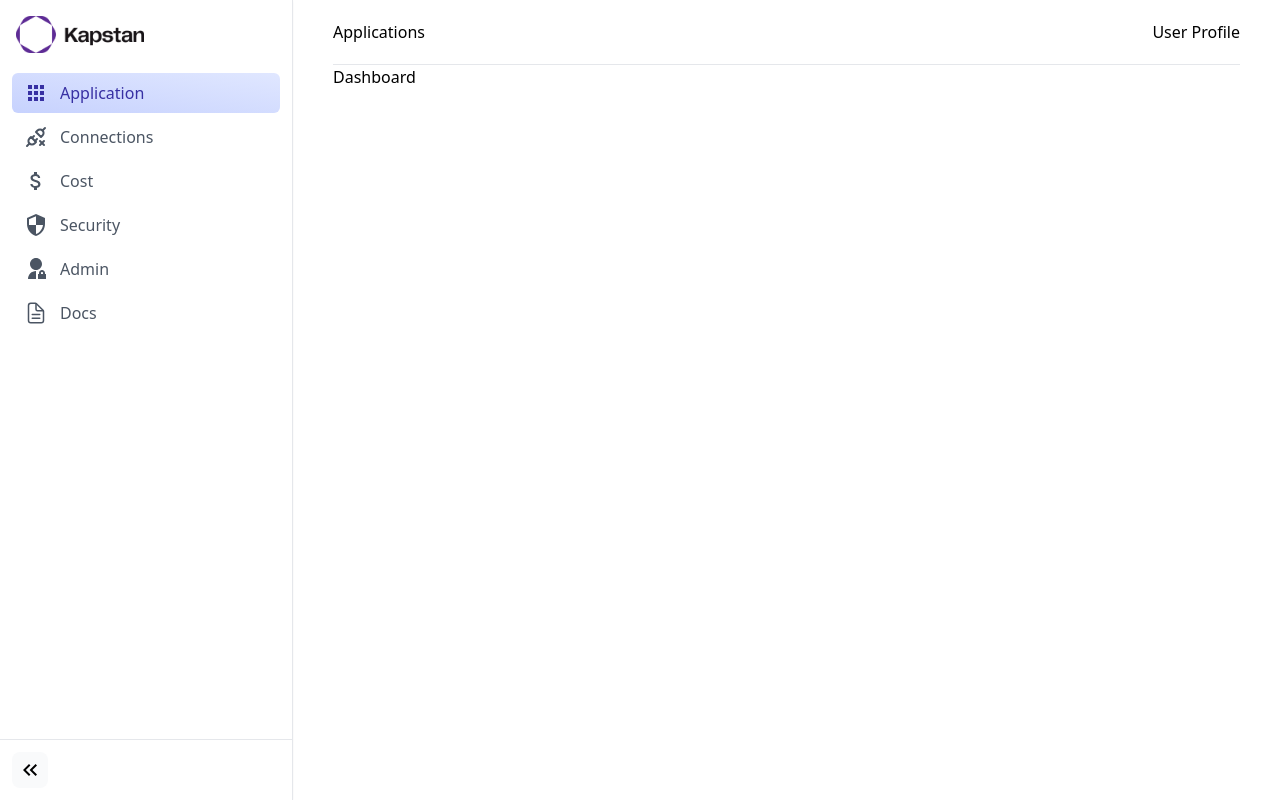
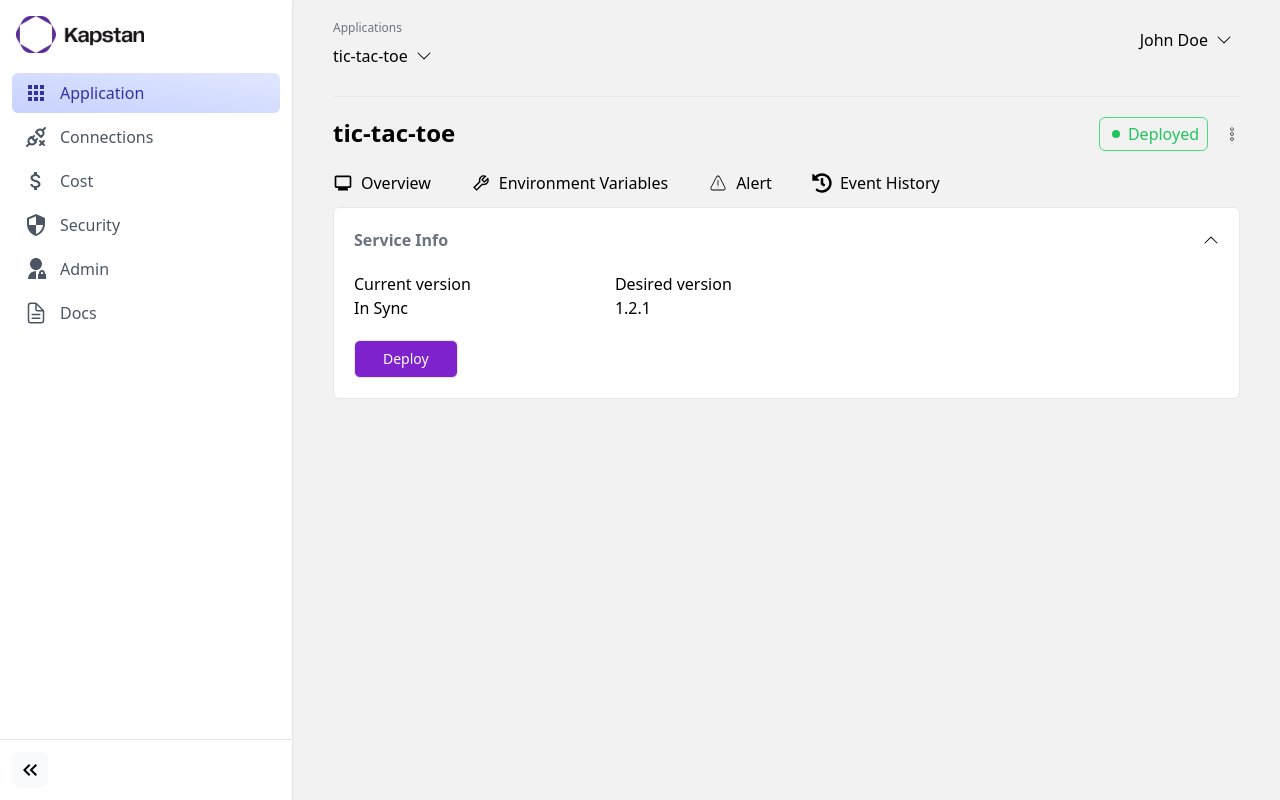
Before and after one commit to rohangore1999/devsecops-dashboard, a React (Create React App) app: page / in a window 1280 px wide. Built offline with nearby package versions, Linux system fonts and the light colour scheme.

Commit message:
Dashboard - other components added and layout fixed

```diff
--- a/src/App.js
+++ b/src/App.js
@@ -13,7 +13,7 @@ import Applications from "./pages/Applications";
 
 function App() {
   return (
-    <div className="flex">
+    <div className="flex bg-[#f2f2f2]">
       {/* Sidebar */}
       <Sidebar>
         <SidebarItem
--- /dev/null
+++ b/src/components/Dashboard/index.js
@@ -0,0 +1,77 @@
+import React from "react";
+import { CiMenuKebab } from "react-icons/ci";
+import { MdMonitor } from "react-icons/md";
+import { AiOutlineTool } from "react-icons/ai";
+import { CiWarning } from "react-icons/ci";
+import { FaHistory } from "react-icons/fa";
+import { BsChevronUp } from "react-icons/bs";
+
+// Components
+import StatusLabel from "../StatusLabel";
+import Paper from "../Paper";
+
+const Dashboard = () => {
+  return (
+    <div className="py-5">
+      {/* Title and Status */}
+      <div className="flex justify-between">
+        <p className="font-bold text-2xl">tic-tac-toe</p>
+
+        <div className="flex items-center space-x-4">
+          <StatusLabel status="deployed" filled />
+          <CiMenuKebab className="cursor-pointer" />
+        </div>
+      </div>
+
+      {/* Menu Items */}
+      <div className="flex space-x-10 mt-5 mb-3">
+        <div className="flex items-center space-x-2">
+          <MdMonitor className="text-xl" />
+          <p>Overview</p>
+        </div>
+
+        <div className="flex items-center space-x-2">
+          <AiOutlineTool className="text-xl" />
+          <p>Environment Variables</p>
+        </div>
+
+        <div className="flex items-center space-x-2">
+          <CiWarning className="text-xl" />
+          <p>Alert</p>
+        </div>
+
+        <div className="flex items-center space-x-2">
+          <FaHistory className="text-xl" />
+          <p>Event History</p>
+        </div>
+      </div>
+
+      {/* Details */}
+      <Paper>
+        <div className="flex justify-between items-center">
+          <p className="text-gray-500 font-bold">Service Info</p>
+
+          <BsChevronUp />
+        </div>
+
+        <div className="flex space-x-36">
+          <div className="flex flex-col">
+            <p>Current version</p>
+            <p>In Sync</p>
+          </div>
+
+          <div className="flex flex-col">
+            <p>Desired version</p>
+            <p>1.2.1</p>
+          </div>
+        </div>
+
+        <button className="border bg-purple-700 text-white px-7 py-2 rounded-md text-sm">
+          Deploy
+        </button>
+      </Paper>
+    </div>
+  );
+};
+
+export default Dashboard;
--- /dev/null
+++ b/src/components/Dropdown/index.js
@@ -0,0 +1,38 @@
+import React, { useState } from "react";
+import { BsChevronDown, BsChevronUp } from "react-icons/bs";
+import { TbCircleLetterJ } from "react-icons/tb";
+
+const Dropdown = ({ name }) => {
+  const [isOpen, setisOpen] = useState(false);
+  const [selected, setSelected] = useState({});
+
+  return (
+    <>
+      <div
+        className="flex items-center p-2 pl-0 text-[16px] text-black focus:outline-none cursor-pointer"
+        onClick={() => setisOpen(!isOpen)}
+      >
+        {name}{" "}
+        <span className="pl-2">
+          {isOpen ? <BsChevronUp /> : <BsChevronDown />}
+        </span>
+      </div>
+
+      {isOpen && (
+        <ul className="list-none absolute top-20 bg-gray-50 w-40 z-1 shadow-lg">
+          <li className="py-3 px-4 cursor-pointer hover:bg-gray-200 hover:text-gray-400">
+            Option 1
+          </li>
+          <li className="py-3 px-4 cursor-pointer hover:bg-gray-200 hover:text-gray-400">
+            Option 2
+          </li>
+          <li className="py-3 px-4 cursor-pointer hover:bg-gray-200 hover:text-gray-400">
+            Option 3
+          </li>
+        </ul>
+      )}
+    </>
+  );
+};
+
+export default Dropdown;
--- a/src/components/Header/index.js
+++ b/src/components/Header/index.js
@@ -1,14 +1,18 @@
 import React from "react";
+import Dropdown from "../Dropdown";
 
 const Header = () => {
   return (
     <div className="flex justify-between border-b pb-5">
-      <div>
-        <p>Applications</p>
+      <div className="flex flex-col">
+        <p className="text-xs font-light text-gray-500">Applications</p>
 
+        <Dropdown name={"tic-tac-toe"} />
       </div>
 
-      <div>User Profile</div>
+      <div>
+        <Dropdown name={"John Doe"} />
+      </div>
     </div>
   );
 };
--- /dev/null
+++ b/src/components/Paper/index.js
@@ -0,0 +1,7 @@
+import React from "react";
+
+const Paper = ({ children }) => {
+  return <div className="bg-white border p-5 rounded-md space-y-5">{children}</div>;
+};
+
+export default Paper;
--- /dev/null
+++ b/src/components/StatusLabel/index.js
@@ -0,0 +1,16 @@
+import React from "react";
+import { GoDotFill } from "react-icons/go";
+
+const StatusLabel = ({ status, filled = false }) => {
+  return (
+    <div className="border p-2 py-1 border-green-400 rounded-md">
+      <div className="flex items-center space-x-1">
+        <GoDotFill className="text-green-500" />
+
+        <p className="text-green-500 font-normal capitalize">{status}</p>
+      </div>
+    </div>
+  );
+};
+
+export default StatusLabel;
--- a/src/pages/Applications/index.js
+++ b/src/pages/Applications/index.js
@@ -2,6 +2,7 @@ import React from "react";
 
 // Components
 import Header from "../../components/Header";
+import Dashboard from "../../components/Dashboard";
 
 const Applications = () => {
   return (
@@ -9,8 +10,9 @@ const Applications = () => {
       <div className="flex flex-col">
         {/* Header - App Name & Username */}
         <Header />
+
         {/* Dashboard */}
-        Dashboard
+        <Dashboard />
       </div>
     </main>
   );
```
